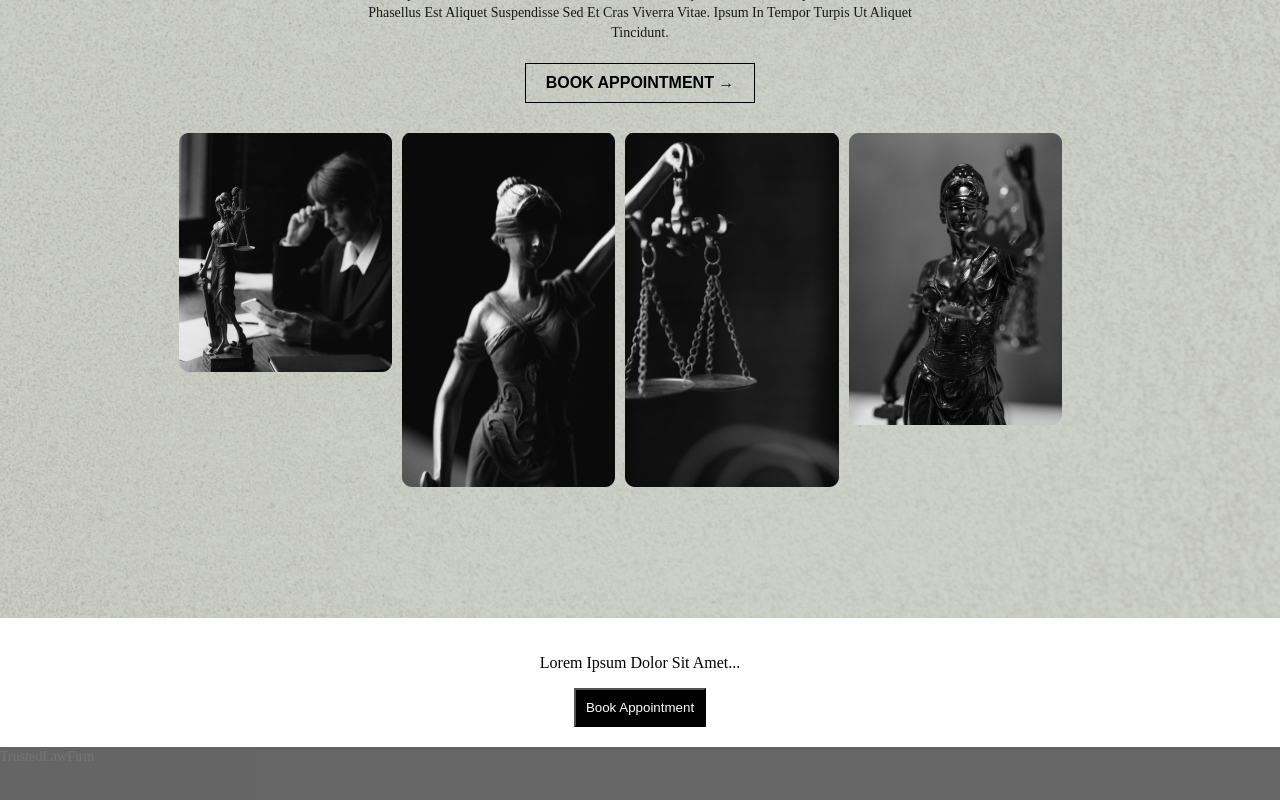
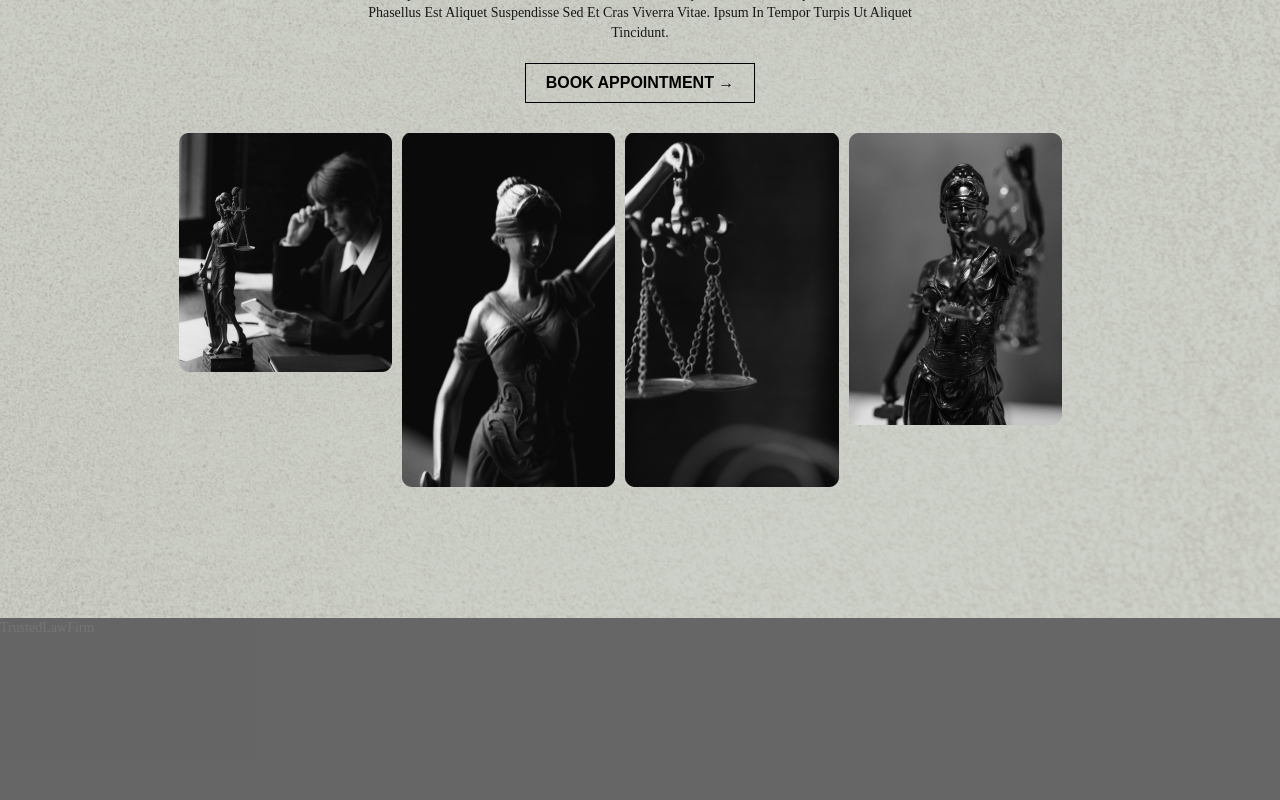
Before and after one commit to MdZaheen/Lawer-portfolio, a Next.js app: page / in a window 1280 px wide. Shown: the part 258-1058 px from the top of the page. Built offline with nearby package versions, Linux system fonts and the light colour scheme.

Commit message:
items arrenged

```diff
--- a/app/page.js
+++ b/app/page.js
@@ -2,7 +2,7 @@ import React from "react";
 import Header from "../components/Header.js";
 import HeroSection from "../components/HeroSection.js";
 import TrustedLawFirm from "../components/TrustedLawFirm.js";
-import Appointment from "../components/Appointment.js";
+
 import Footer from "../components/Footer.js";
 import Know from "@/components/know.js";
 
@@ -12,7 +12,7 @@ const Page = () => {
     <div>
       <Header />
       <HeroSection />
-      <Appointment />
+
       <TrustedLawFirm />
       <Know/>
 
--- a/components/Appointment.js
+++ /dev/null
@@ -1,13 +0,0 @@
-import React from "react";
-import "../public/styles/appointment.css";
-
-const Appointment = () => {
-  return (
-    <section className="appointment">
-      <p>Lorem Ipsum Dolor Sit Amet...</p>
-      <button className="book">Book Appointment</button>
-    </section>
-  );
-};
-
-export default Appointment;
--- a/public/styles/appointment.css
+++ /dev/null
@@ -1,10 +0,0 @@
-.appointment {
-    text-align: center;
-    padding: 20px;
-  }
-
-  .book {
-    padding: 10px;
-    background: black;
-    color: white;
-  }
```
